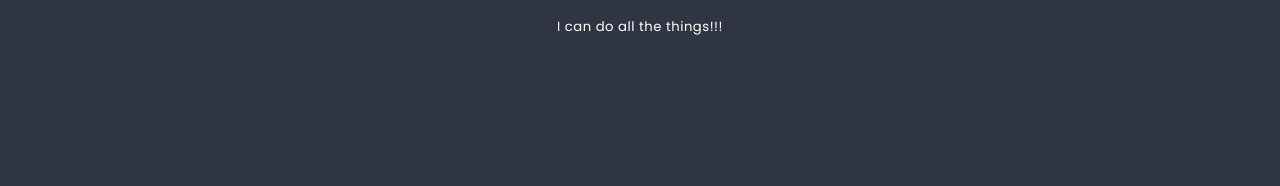
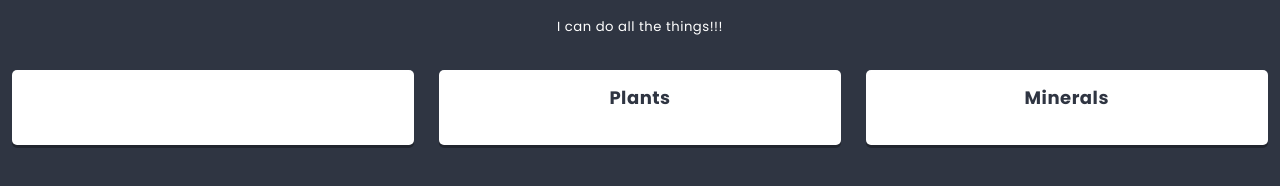
Before and after one commit to jhandzel130696/React-project, a React app: page / in a window 1280 px wide. Shown: the part 362-548 px from the top of the page. Built offline with nearby package versions, Linux system fonts and the light colour scheme.

Commit message:
Added columns and component column

```diff
--- a/src/components/App/App.js
+++ b/src/components/App/App.js
@@ -7,7 +7,8 @@ class App extends React.Component {
       <main className={styles.component}>
         <h1 className={styles.title}>My first React app</h1>
         <h2 className={styles.subtitle}>Hello world!</h2>
-        <List title={['Things to do',<sup key='1'>soon!</sup>]} image="http://uploads.kodilla.com/bootcamp/fer/11.react/space.png" alt="Universe"/>
+        <List title={['Things to do',<sup key='1'>soon!</sup>]}
+        img="http://uploads.kodilla.com/bootcamp/fer/11.react/space.png" alt="Universe"/>
 
 
       </main>
--- /dev/null
+++ b/src/components/Column/Column.js
@@ -0,0 +1,23 @@
+import styles from './Column.scss';
+import React from 'react';
+import PropTypes from 'prop-types';
+class Column extends React.Component {
+ static propTypes={
+    animals:PropTypes.string,
+    plants:PropTypes.string,
+    minerals:PropTypes.string,
+  }
+    render(){
+        return(
+            <section className={styles.component}>
+                <h3 className={styles.title}>
+                    {this.props.animal}
+                    {this.props.plants}
+                    {this.props.minerals}
+                </h3>
+            </section>
+        )
+    }
+}
+
+export default Column;
--- a/src/components/List/List.js
+++ b/src/components/List/List.js
@@ -2,6 +2,7 @@ import React from 'react';
 import styles from './List.scss';
 import Hero from '../Hero/Hero.js';
 import PropTypes from 'prop-types';
+import Column from '../Column/Column.js';
 class List extends React.Component {
   static propTypes={
     title:PropTypes.node.isRequired,
@@ -15,10 +16,15 @@ class List extends React.Component {
     return (
       <section className={styles.component}>
         <Hero titleText={this.props.title}
-              imageImg={this.props.image}/>
+              imageImg={this.props.img}/>
 
         <div className={styles.description}>
           {this.props.children}
+        </div>
+        <div className={styles.columns}>
+          <Column animals= 'Animals'/>
+          <Column plants = 'Plants' />
+          <Column minerals = 'Minerals' />
         </div>
       </section>
     )
```
